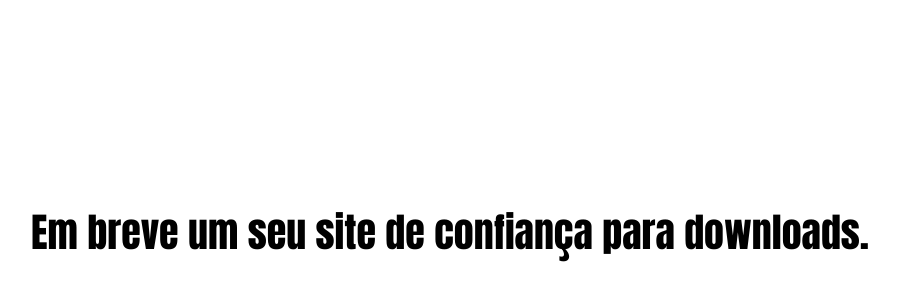
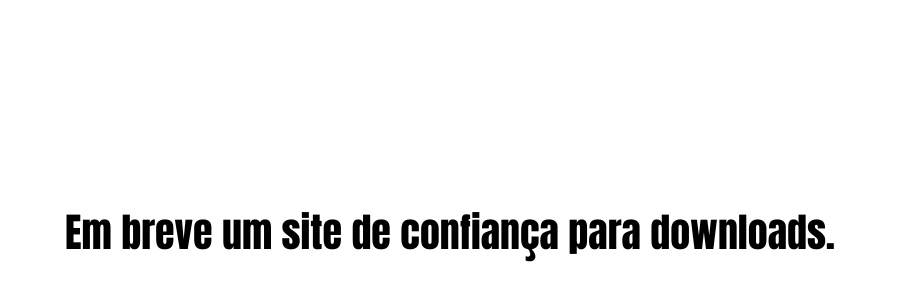
Before and after one commit to luciano2000/downloading, a plain HTML site: page index.html in a window 1280 px wide. Shown: the part 160-460 px from the top of the page, without its empty margins (190-1089 px from the left). Drawn offline with Linux system fonts and the light colour scheme.

Commit message:
Update index.html

```diff
--- a/index.html
+++ b/index.html
@@ -50,6 +50,6 @@
     </script>
 </head>
 <body>
-    <div id="geral">Em breve um seu site de confiança para downloads.</div>
+    <div id="geral">Em breve um site de confiança para downloads.</div>
 </body>
 </html>
```
